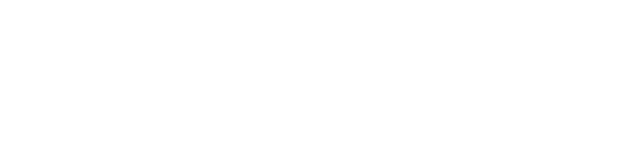
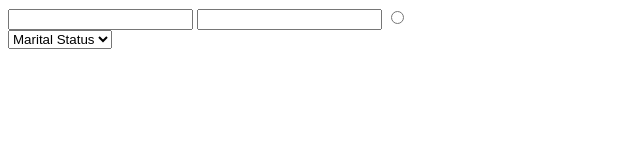
Before and after one commit to Ikenna-Iheanaetu/Practicum, a plain HTML site: page index.html in a window 1280 px wide. Shown: the whole page, without its empty margins (0-640 px from the left). Drawn offline with Linux system fonts and the light colour scheme.

Commit message:
Added some code to the html

```diff
--- /dev/null
+++ b/css/style.css
@@ -0,0 +1 @@
+/*# sourceMappingURL=style.css.map */
--- a/index.html
+++ b/index.html
@@ -7,6 +7,19 @@
     <title>Document</title>
 </head>
 <body>
+    <form action="">
+        <input type="text" name="" id="">
+        <input type="password" name="" id="">
 
+
+        <input type="radio" name="" id="">
+    </form>
+
+    <select>
+        <option value="married" hidden>Marital Status</option>
+        <option value="single">single</option>
+        <option value="divorced">divorced</option>
+        <option value="seperated">seperated</option>
+    </select>
 </body>
 </html>
```
Also changed, not shown: style.css (deleted), 2 other files.
